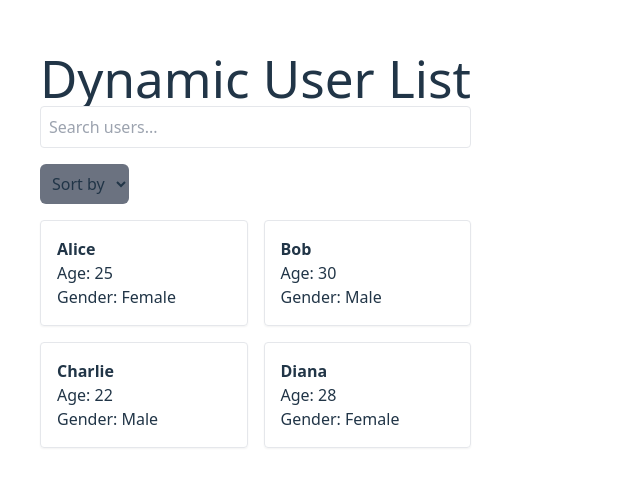
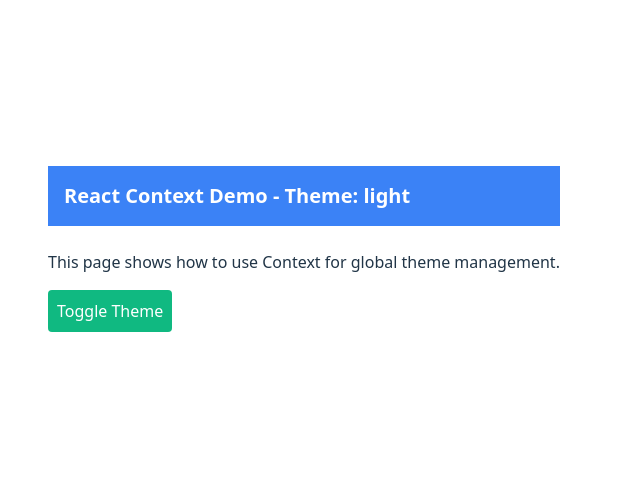
Before and after one commit to shokrullah2023/React-Projects, a React (Vite) app: page / in a window 1280 px wide. Shown: the part 151-638 px from the top of the page, without its empty margins (0-640 px from the left). Built offline with nearby package versions, Linux system fonts and the light colour scheme.

Commit message:
Day 9 is completed and implemented the toggle them logic for header

```diff
--- a/src/App.jsx
+++ b/src/App.jsx
@@ -16,6 +16,7 @@ import UserList from "./components/ConditionalRendering/UserList";
 import ManageUser from "./components/ConditionalRendering/MangeUser";
 import QuoteApp from "./components/QuoteApp";
 import Day8App from "./components/Pages/Day8_ListRendering/Day8App";
+import Day09UseContextDemo from "./components/Pages/Day9_GlobalStateManagement/Day09UseContextDemo";
 
 function App() {
   // const [count, setCount] = useState(0);
@@ -52,7 +53,8 @@ function App() {
       <ItemList /> */}
         {/* <ManageUser />
         <QuoteApp /> */}
-        <Day8App />
+        {/* <Day8App /> */}
+        <Day09UseContextDemo />
       </div>
     </div>
   );
--- a/src/components/Pages/Day9_GlobalStateManagement/Day09UseContextDemo.jsx
+++ b/src/components/Pages/Day9_GlobalStateManagement/Day09UseContextDemo.jsx
@@ -0,0 +1,20 @@
+import ThemeToggleButton from "./components/ThemeToggleButton";
+import Header from "./components/Header";
+import { ThemeProvider } from "./context/ThemeContext";
+
+export default function Day09UseContextDemo() {
+    return (
+        <div className="p-6">
+            <ThemeProvider>
+            <Header />
+            <div className="mt-6">
+                <p>This page shows how to use Context for global theme management.</p>
+                <ThemeToggleButton />
+            </div>
+            </ThemeProvider>
+        </div>
+
+
+    )
+
+}
--- a/src/components/Pages/Day9_GlobalStateManagement/components/Header.jsx
+++ b/src/components/Pages/Day9_GlobalStateManagement/components/Header.jsx
@@ -1,5 +1,5 @@
 
-import { useTheme } from '../../../context/ThemeContext';
+import { useTheme } from '../context/ThemeContext';
 
 export default function Header() {
     const { theme } = useTheme();
--- a/src/components/Pages/Day9_GlobalStateManagement/components/ThemeToggleButton.jsx
+++ b/src/components/Pages/Day9_GlobalStateManagement/components/ThemeToggleButton.jsx
@@ -0,0 +1,13 @@
+import { useTheme } from "../context/ThemeContext";
+
+export default function ThemeToggleButton() {
+    const { toggleTheme } = useTheme();
+
+    return (
+        <button
+            onClick={toggleTheme}
+            className="mt-4 p-2 bg-green-500 text-white rounded hover:bg-green-600" >
+                Toggle Theme
+            </button>
+    )
+}
```
Also changed, not shown: src/components/Pages/Day10_UseReducer/Day10_UseReducerDemo.jsx (added).
